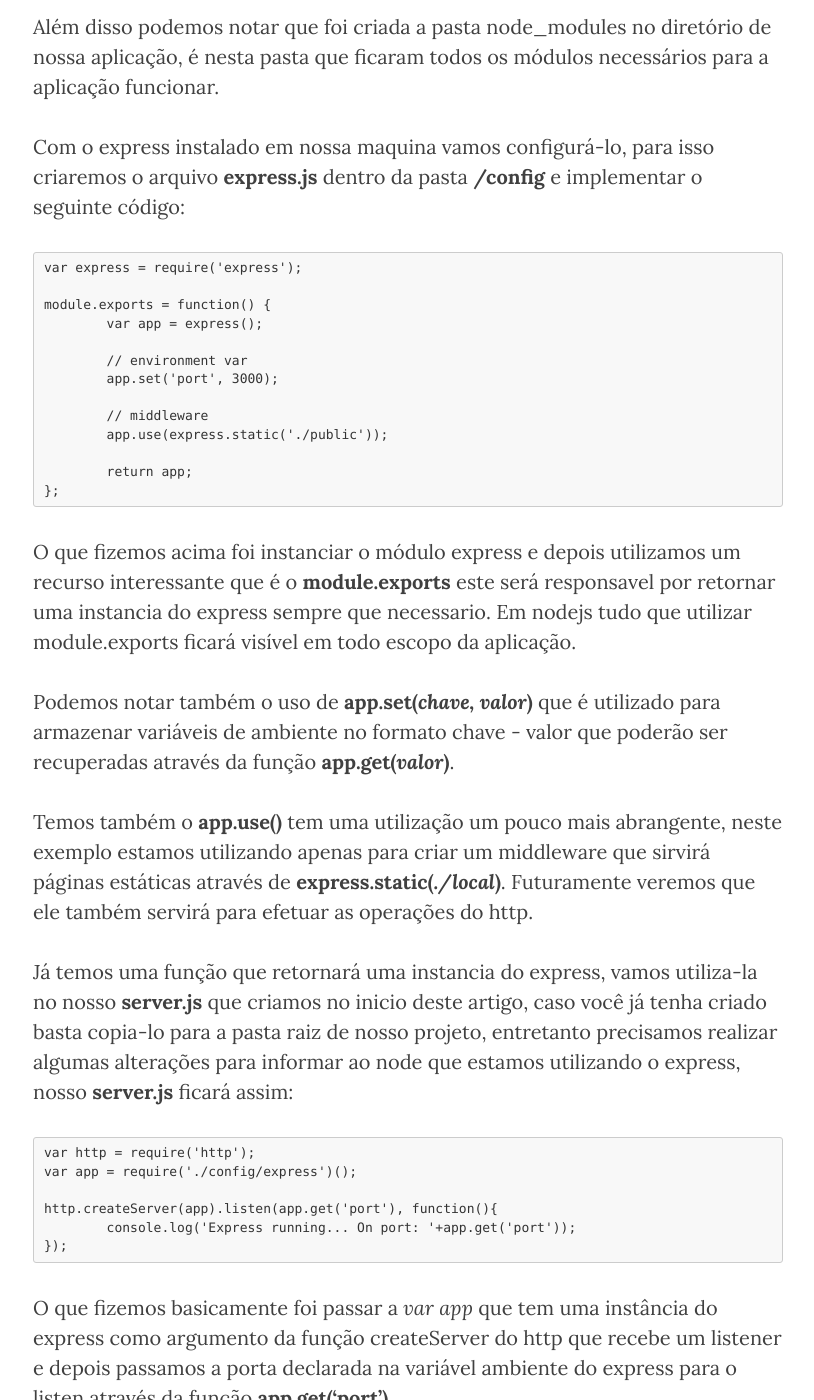
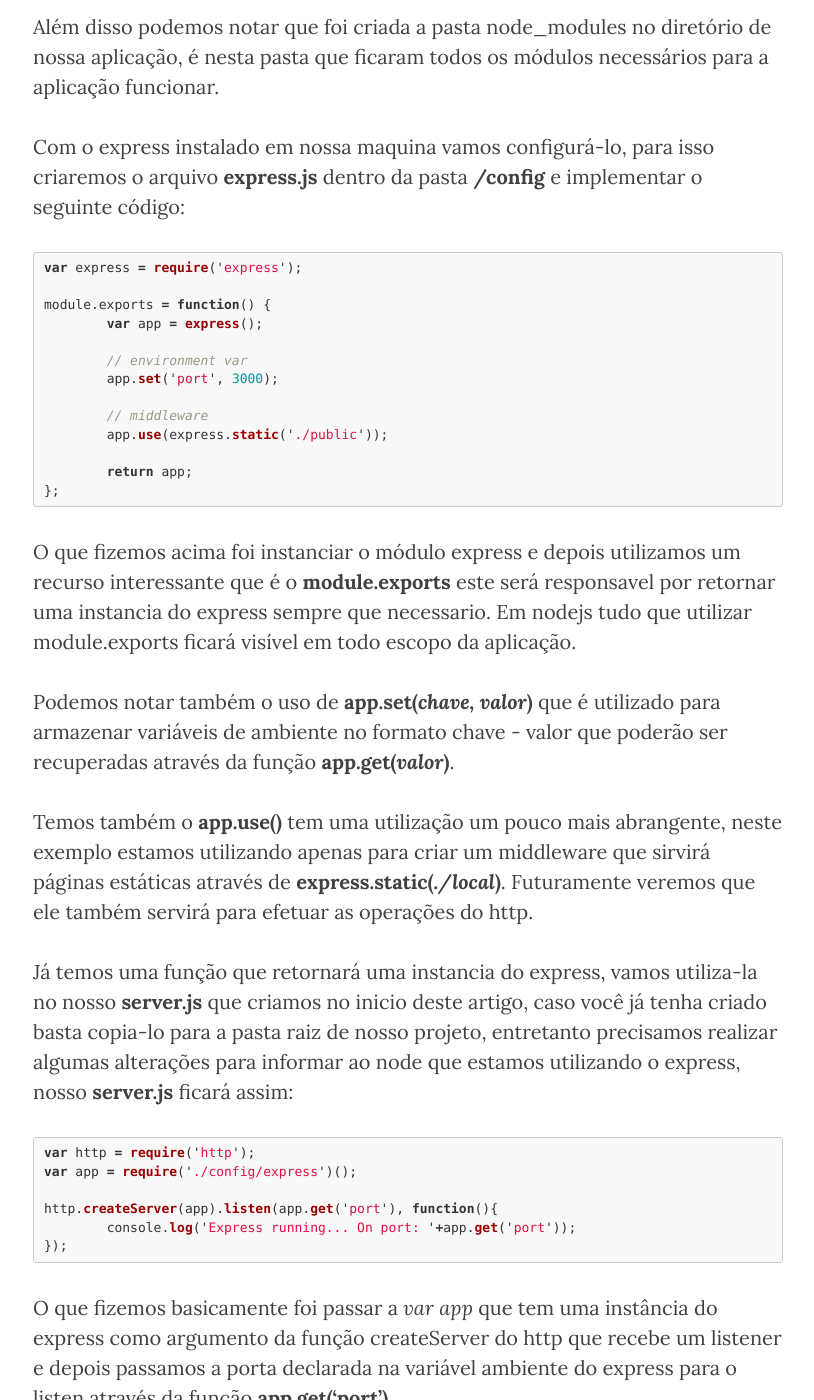
Before and after one commit to brunomilhan/brunomilhan.github.io, a Jekyll site: the page built from _posts/2015-03-14-meanStackIntro.markdown, in a window 1280 px wide and 1400 px high, scrolled down 3725 px. Shown: the whole window, without its empty margins (232-1046 px from the left). Built offline with Jekyll 4.4.1, drawn with Linux system fonts in a browser that asks for light colours; nearby versions of some CDN libraries; Markdown is read by kramdown in place of the engine named in the settings; comment, search, counter and statistics services are not loaded; some of the changed text lies outside the part shown.

Commit message:
try fix md

````diff
--- a/_config.yml
+++ b/_config.yml
@@ -10,8 +10,8 @@ github_username:  brunomilhan
 facebook_username:  brunomilhan
 linkedin_username:  "https://br.linkedin.com/pub/bruno-milhan/51/214/28/pt"
 # Build settings
-markdown: kramdown
-highlighter: rouge
+markdown: redcarpet
+highlighter: pygments
 permalink: pretty
 paginate: 5
 exclude: ["less","node_modules","Gruntfile.js","package.json","README.md"]
--- a/_posts/2015-03-14-meanStackIntro.markdown
+++ b/_posts/2015-03-14-meanStackIntro.markdown
@@ -31,7 +31,7 @@ Para instalar o node basta acessar o website [nodejs.org](https://nodejs.org/) e
 
 Caso esteja interessado em realizar um helloworld com o nodejs:
 
-```
+```javascript
 var http = require('http');
 http.createServer(function (req,res){
         res.writeHead(200, {'Content-Type': 'text/plain'});
@@ -89,7 +89,7 @@ Além disso podemos notar que foi criada a pasta node_modules no diretório de n
 
 Com o express instalado em nossa maquina vamos configurá-lo, para isso criaremos o arquivo **express.js** dentro da pasta **/config** e implementar o seguinte código:
 
-```
+```javascript
 var express = require('express');
 
 module.exports = function() {
@@ -115,7 +115,7 @@ Temos também o **app.use()** tem uma utilização um pouco mais abrangente, nes
 Já temos uma função que retornará uma instancia do express, vamos utiliza-la no nosso **server.js** que criamos no inicio deste artigo, caso você já tenha criado basta copia-lo para a pasta raiz de nosso projeto, entretanto precisamos realizar algumas alterações para informar ao node que estamos utilizando o express, nosso **server.js** ficará assim:
 
 
-```
+```javascript
 var http = require('http');
 var app = require('./config/express')();
 
@@ -128,7 +128,7 @@ O que fizemos basicamente foi passar a *var app* que tem uma instância do expre
 
 Vamos criar um simples arquivo html dentro da pasta public para testar nosso servidor de páginas web estáticas.
 
-```
+```html
 <!doctype html>
 <html>
 <head>
````
